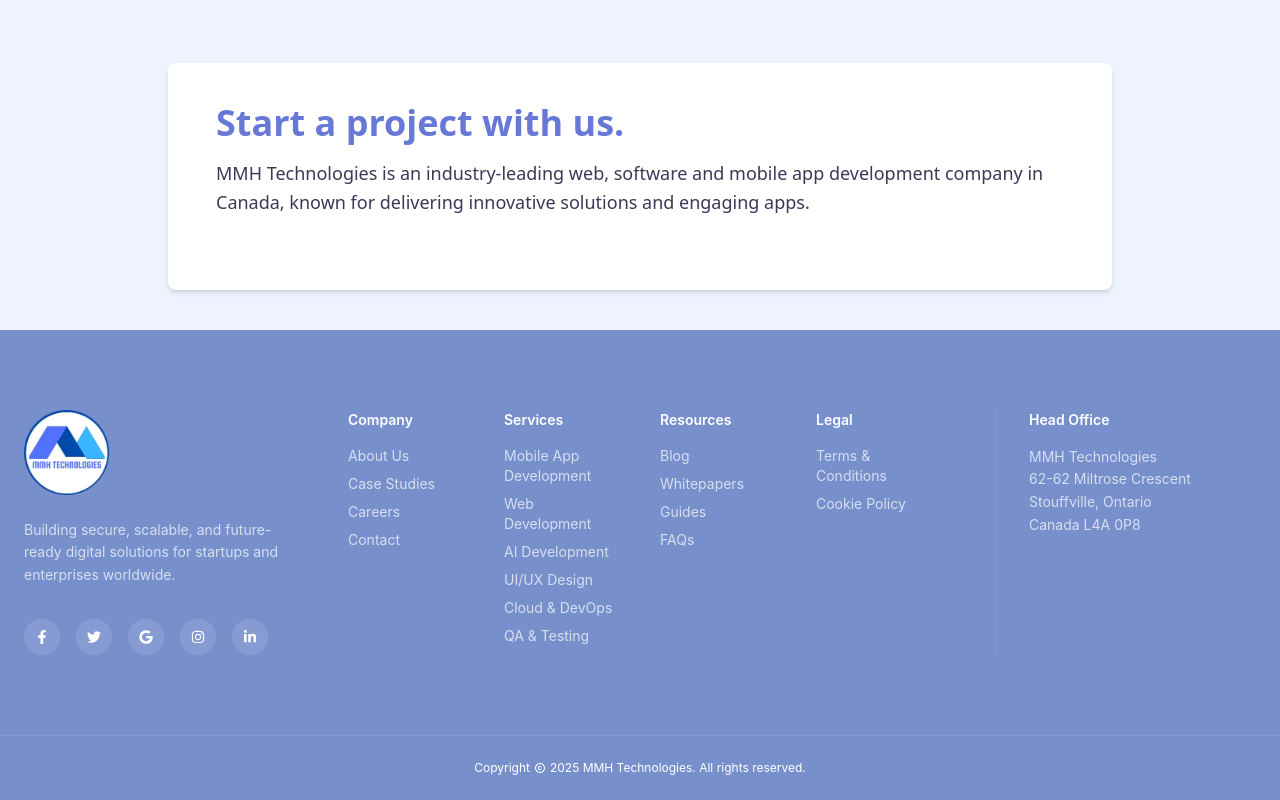
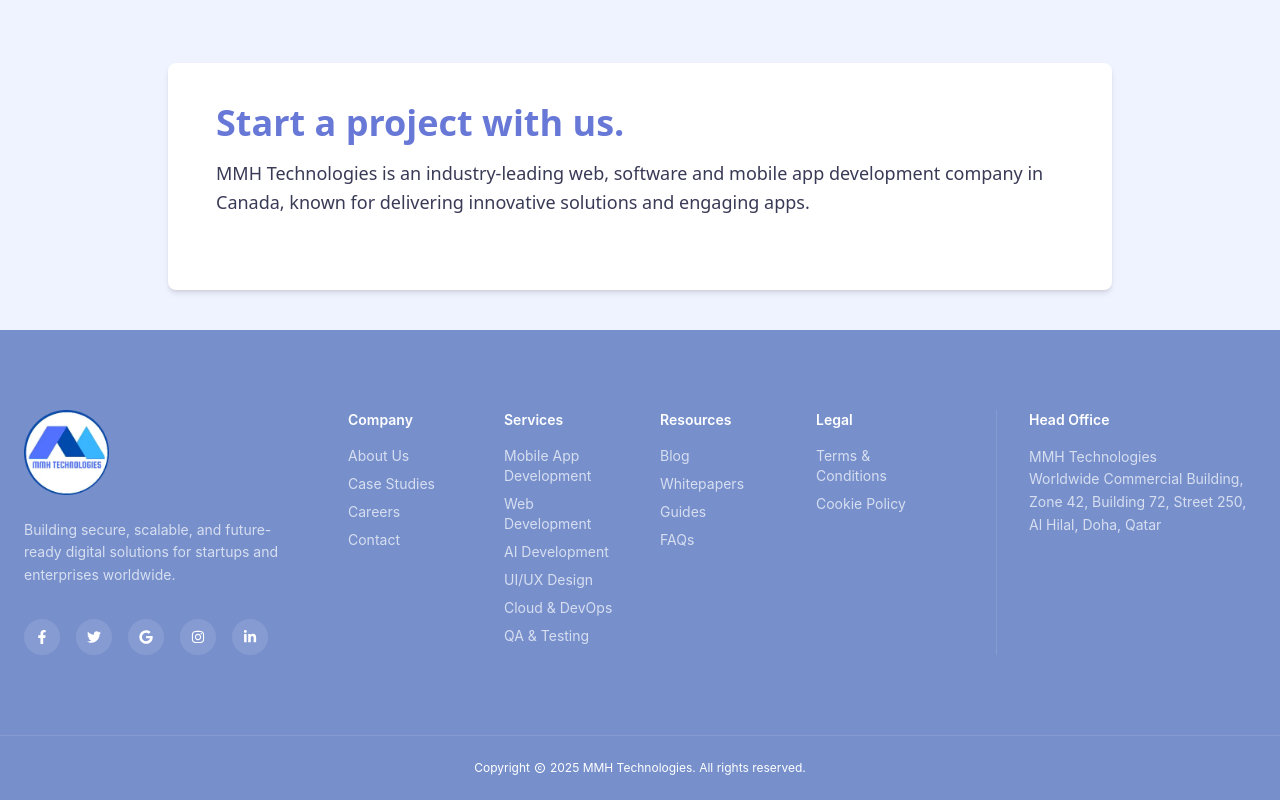
Before and after one commit to tanmay8598/MMH-Technologies-Web, a Next.js app: page / in a window 1280 px wide. Shown: the part 5638-6438 px from the top of the page. Built offline with nearby package versions, Linux system fonts and the light colour scheme.

Commit message:
refactor: sitemap updated in robots.txt refactor: address changes in contact page and footer

```diff
--- a/src/app/contact/page.js
+++ b/src/app/contact/page.js
@@ -88,7 +88,7 @@ const GetInTouch = () => {
           Reach Us
         </h3>
 
-        <div className="mt-4 flex flex-col gap-5">
+        {/* <div className="mt-4 flex flex-col gap-5">
           <h4 className="text-md font-bold text-(--color-primary)">
             Head Office
           </h4>
@@ -106,7 +106,7 @@ const GetInTouch = () => {
           <InfoRow icon={<FaPhoneAlt />}>
             +1 647-515-3379
           </InfoRow>
-        </div>
+        </div> */}
       </div>
 
       {/* MENA */}
--- a/src/components/Footer/Footer.js
+++ b/src/components/Footer/Footer.js
@@ -124,9 +124,9 @@ export default function Footer() {
                         <h4 className="text-sm font-semibold mb-4">Head Office</h4>
                         <p className="text-sm text-(--color-white)/70 leading-relaxed">
                             MMH Technologies<br />
-                            62-62 Miltrose Crescent<br />
-                            Stouffville, Ontario<br />
-                            Canada L4A 0P8
+                            Worldwide Commercial Building,<br />
+                            Zone 42, Building 72, Street 250,<br />
+                            Al Hilal, Doha, Qatar
                         </p>
                     </div>
                 </div>
```
Also changed, not shown: public/robots.txt.
